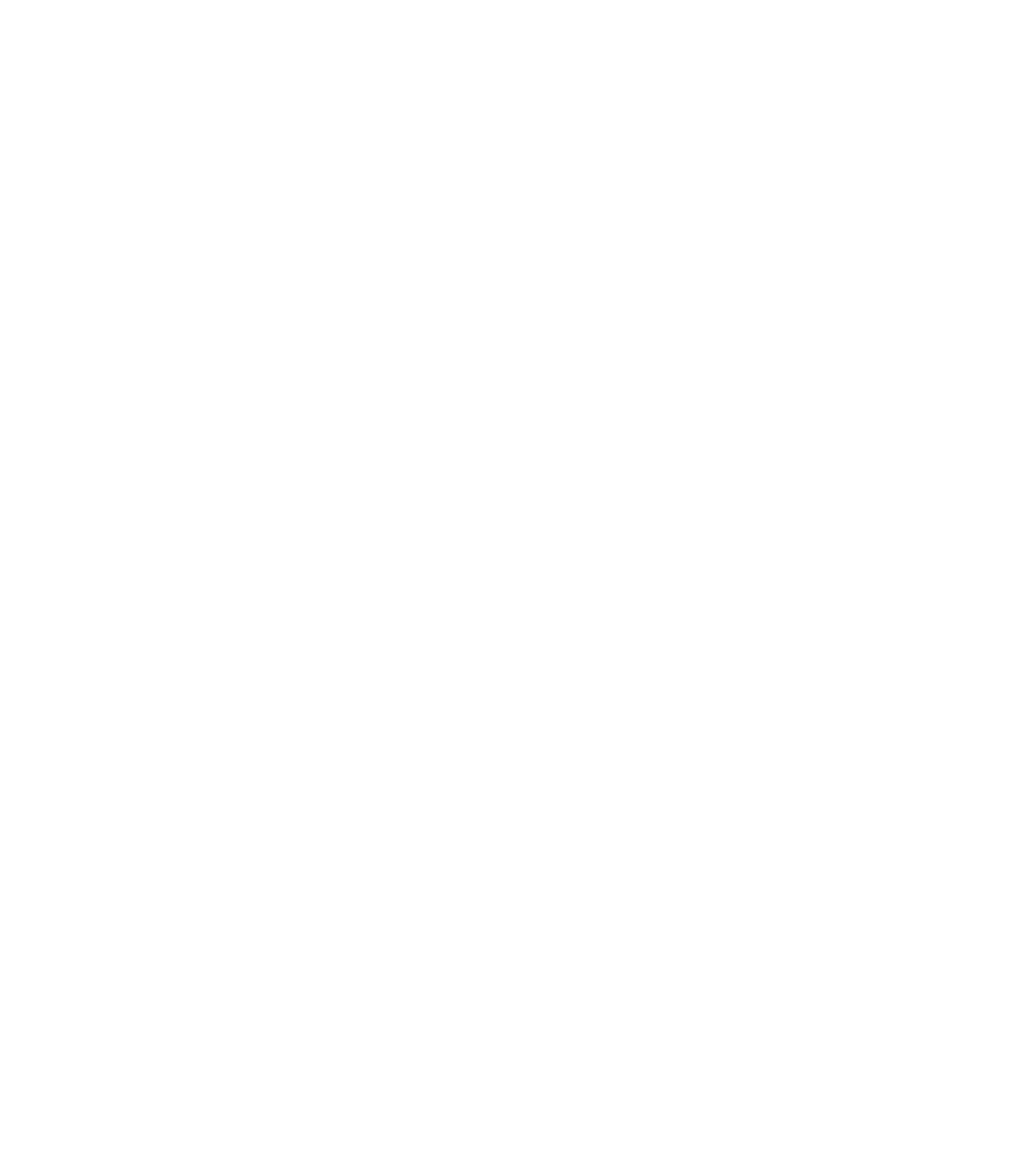
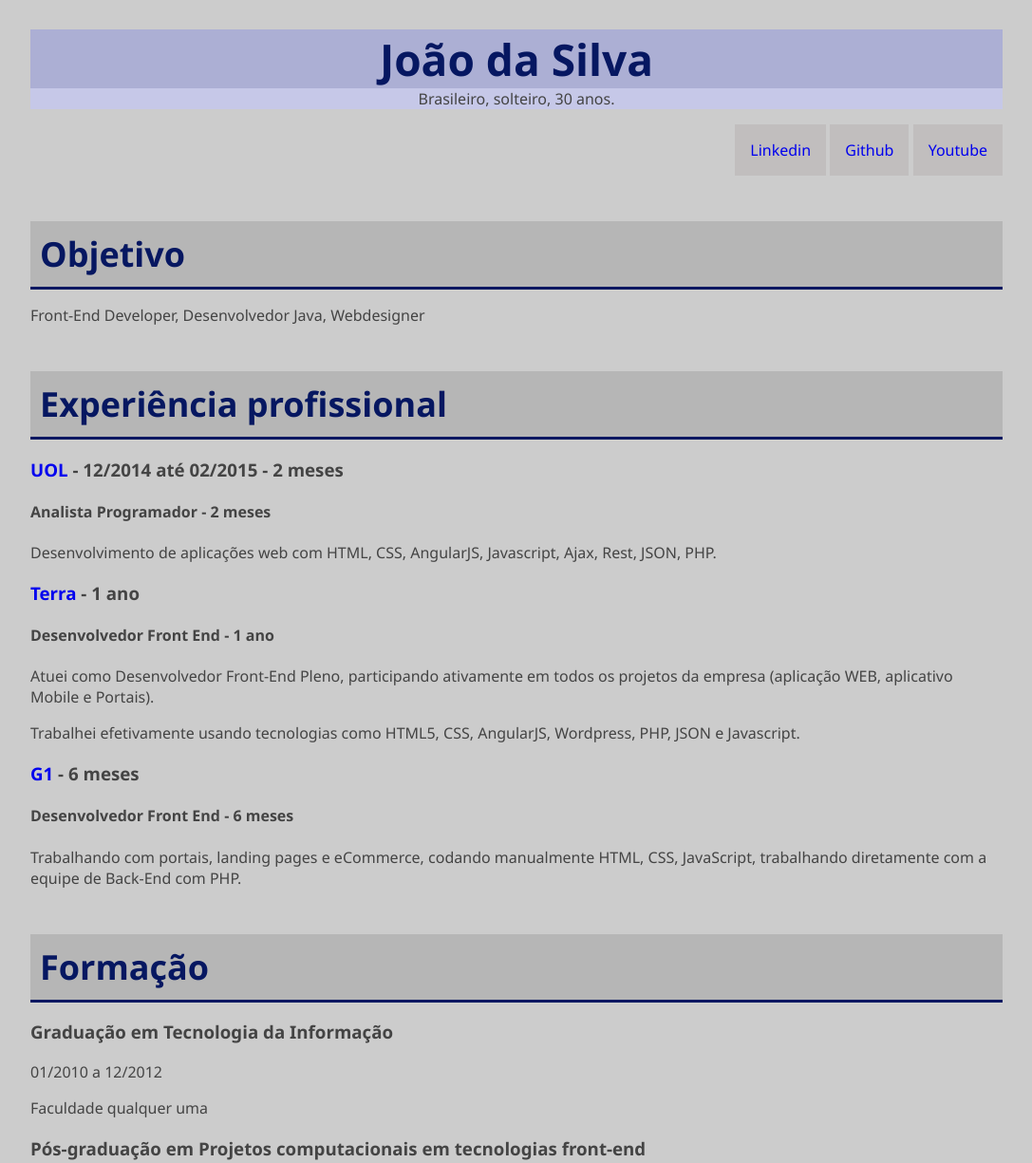
Before and after one commit to thiagonishimura/Curso_Web_Teste, a plain HTML site: page curriculum.html in a window 1280 px wide. Shown: the top 1225 px of the page at 95% size, without its empty margins (96-1183 px from the left). Before the commit the page ends 800 px from the top, so only its background shows below. Drawn offline with Linux system fonts and the light colour scheme.

Commit message:
Atualizações

```diff
--- /dev/null
+++ b/curriculum.css
@@ -0,0 +1,73 @@
+body {
+    font-family: 'Segoe UI', Tahoma, Geneva, Verdana, sans-serif;
+    width: 80%;
+    margin: auto;
+    color: #444;
+    background-color: #ccc;
+    margin-bottom: 56px;
+}
+
+h1 {
+    background-color: #acafd4;
+    color: #061761;
+    text-align: center;
+    font-size: 46px;
+    margin-bottom: 0;
+}
+
+h2 {
+    color: #061761;
+    background-color: #b6b6b6;
+    font-size: 36px;
+    border-bottom: 3px solid;
+    padding: 10px;
+    margin-top: 48px;
+    margin-bottom: 12px;
+}
+
+ul {
+    padding-left: 0;
+}
+
+li{
+    list-style-position: inside;
+}
+
+.center{
+    text-align: center;
+}
+
+.subtitle{
+    margin-top: 0;
+    background-color: #c6c8e8;
+}
+
+a {
+    text-decoration: none;
+}
+
+a:hover {
+    text-decoration: underline;
+}
+
+.menu {
+    text-align: right;
+}
+
+.menu li {
+    list-style-type: none;
+    display: inline-block;
+    padding: 0;
+}
+
+.menu a {
+    background-color: #c1bebe;
+    padding: 16px;
+    display: block;
+}
+
+.menu a:hover {
+    background-color: #333;
+    color: #fff;
+    text-decoration: none;
+}
--- a/curriculum.html
+++ b/curriculum.html
@@ -1,10 +1,95 @@
 <!DOCTYPE html>
 <html lang="pt-br">
 <head>
+    <title>Curriculum Vitae</title>
     <meta charset="UTF-8">
-    <title>Document</title>
+
+    <link rel="stylesheet" href="curriculum.css">
+
+
 </head>
 <body>
 
+    <h1>João da Silva</h1>
+    <p class="center subtitle"> Brasileiro, solteiro, 30 anos.</p>
+
+    <ul class="menu">
+        <li class="menu li"><a href="#">Linkedin</a></li>
+        <li class="menu li"><a href="#">Github</a></li>
+        <li class="menu li"><a href="#">Youtube</a></li>
+    </ul>
+
+
+    <h2>Objetivo</h2>
+    <p>Front-End Developer, Desenvolvedor Java, Webdesigner</p>
+
+    <h2>Experiência profissional</h2>
+    <h3> <a href="http://uol.com.br" target="_blank">UOL</a> - 12/2014 até 02/2015 - 2 meses</h3>
+
+    <h4>Analista Programador - 2 meses</h4>
+    <p>
+        Desenvolvimento de aplicações web com HTML, CSS, AngularJS, Javascript, Ajax, Rest, JSON, PHP.
+    </p>
+    <h3> <a href="http://terra.com" target="_blank">Terra</a> - 1 ano</h3>
+
+    <h4>Desenvolvedor Front End - 1 ano</h4>
+
+    <p>
+        Atuei como Desenvolvedor Front-End Pleno, participando ativamente em todos os projetos da empresa (aplicação
+        WEB, aplicativo Mobile e Portais).</p>
+
+    <p>
+        Trabalhei efetivamente usando tecnologias como HTML5, CSS, AngularJS, Wordpress, PHP, JSON e Javascript. </p>
+
+    <h3> <a href="http://g1.com" target="_blank">G1</a> - 6 meses</h3>
+
+    <h4>Desenvolvedor Front End - 6 meses</h4>
+    <p>
+        Trabalhando com portais, landing pages e eCommerce, codando manualmente HTML, CSS, JavaScript, trabalhando
+        diretamente com a equipe de Back-End com PHP.</p>
+
+    <h2>Formação</h2>
+
+    <h3>Graduação em Tecnologia da Informação</h3>
+
+    <p>01/2010 a 12/2012</p>
+
+    <p>Faculdade qualquer uma</p>
+
+
+    <h3>Pós-graduação em Projetos computacionais em tecnologias front-end</h3>
+
+    <p>08/2014 a 12/2015</p>
+
+    <p>Faculdade qualquer uma</p>
+
+
+    <h2>Cursos / Especializações</h2>
+
+    <ul>
+        <li>Participação no evento Search Masters Brasil - São Paulo (2014).</li>
+        <li>Certificação em Google Adwords - Google Partners Weekend (2015);</li>
+    </ul>
+
+    <h3>HTML5</h3>
+
+    <p>serfrontend - 40h - 2022</p>
+
+
+    <h3>Javascript</h3>
+
+    <p>serfrontend - 40h - 2022</p>
+
+
+    <h3>CSS3</h3>
+
+    <p>serfrontend - 40h - 2022</p>
+
+
+    <h3>Idiomas</h3>
+
+    <p>Inglês: Básico</p>
+
+
 </body>
 </html>
```
